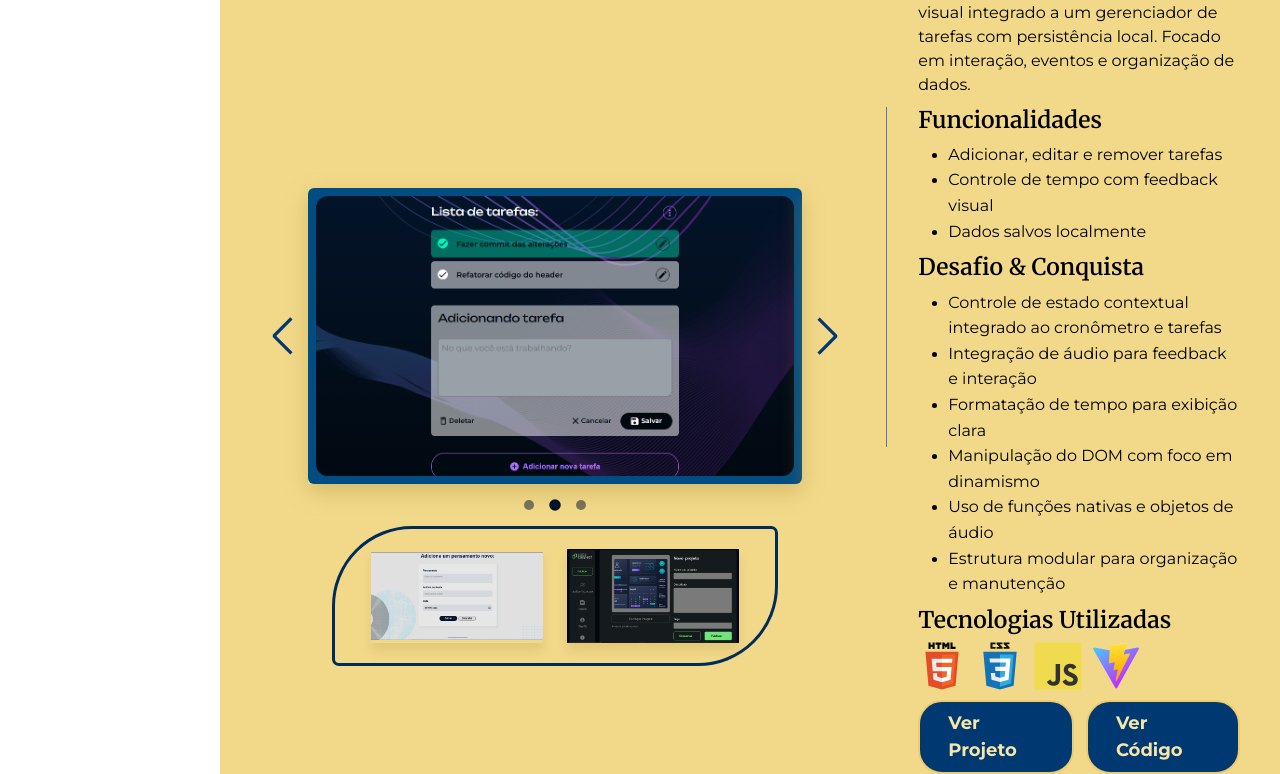
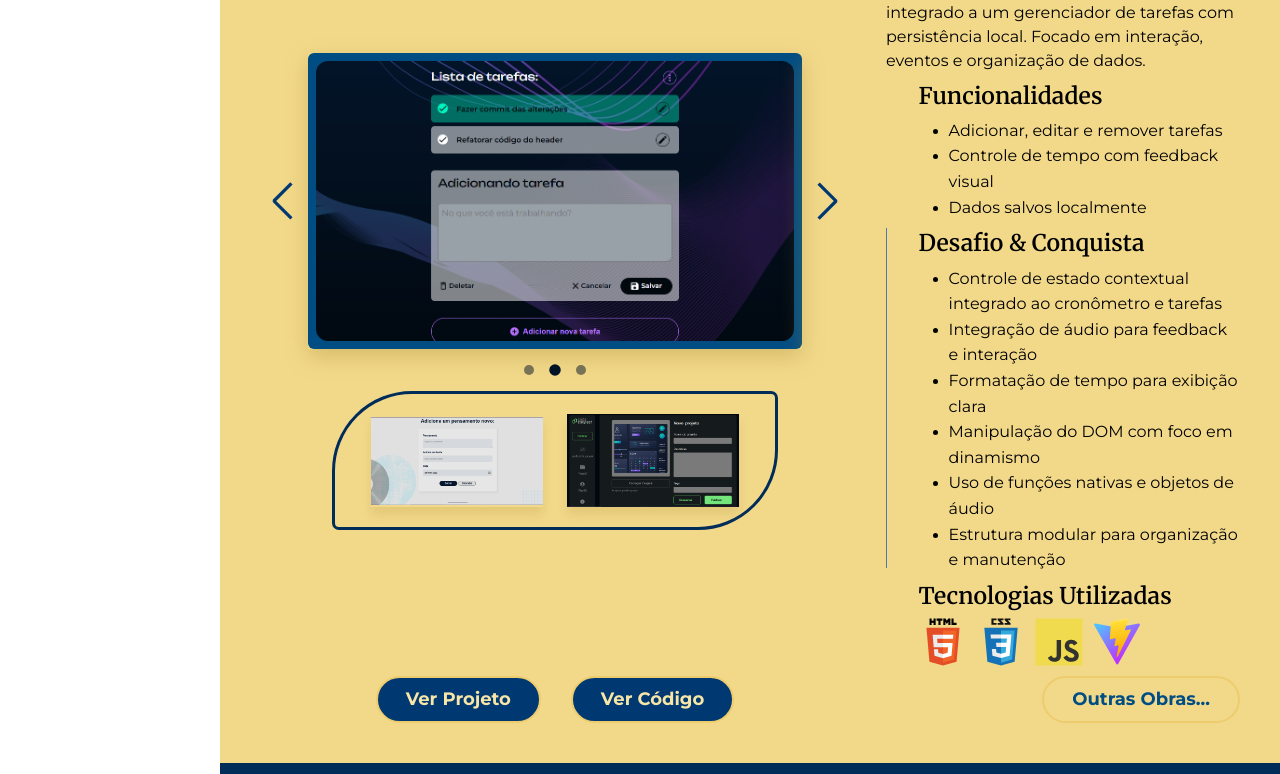
Before and after one commit to chiquinelli-bia/portifolio, a React (Vite) app: page / in a window 1280 px wide. Shown: the part 908-1682 px from the top of the page. Built offline with nearby package versions, Linux system fonts and the light colour scheme; a web font is replaced by a local one.

Commit message:
refactor(carousel): move container buttons para componente de carousel e adapta estilos

```diff
--- a/src/pages/landingPage/sections/portifolio/gallery/carousel/carousel.module.css
+++ b/src/pages/landingPage/sections/portifolio/gallery/carousel/carousel.module.css
@@ -4,6 +4,7 @@
   backface-visibility: hidden;
   flex: 1;
   justify-content: center;
+  margin-top: 3rem;
 }
 .container {
   display: flex;
@@ -47,3 +48,9 @@
   opacity: 1;
   transform: scale(1.15);
 }
+.containerButtons {
+  display: flex;
+  gap: 3rem;
+  justify-content: center;
+  margin-top: auto;
+}
--- a/src/pages/landingPage/sections/portifolio/gallery/carousel/index.jsx
+++ b/src/pages/landingPage/sections/portifolio/gallery/carousel/index.jsx
@@ -5,6 +5,7 @@ import { useGalleryContext } from "@/contexts/galleryContext/galleryContext";
 import { ProjectSlide } from "./slide";
 import { useEffect } from "react";
 import { ThumbsPreview } from "./thumbsPreview";
+import { ButtonLink } from "@/components/button/buttonLink";
 
 export const Carousel = () => {
   const [emblaRef, emblaApi] = useEmblaCarousel({
@@ -21,6 +22,8 @@ export const Carousel = () => {
     setCurrentImage,
     currentImage,
   } = useGalleryContext();
+
+  const currentProject = projects[currentIndex];
 
   useEffect(() => {
     if (!emblaApi) return;
@@ -68,6 +71,12 @@ export const Carousel = () => {
         ))}
       </div>
       <ThumbsPreview projects={projects} emblaApi={emblaApi} />
+      <div className={styles.containerButtons}>
+        <ButtonLink path={currentProject.links.demo}>Ver Projeto</ButtonLink>
+        <ButtonLink path={currentProject.links.repository}>
+          Ver Código
+        </ButtonLink>
+      </div>
     </div>
   );
 };
--- a/src/pages/landingPage/sections/portifolio/gallery/projectInfo/index.jsx
+++ b/src/pages/landingPage/sections/portifolio/gallery/projectInfo/index.jsx
@@ -12,10 +12,10 @@ export const Info = () => {
       <Heading as="h3" variant="lg" className={styles.projectTitle}>
         {currentProject.title}
       </Heading>
+      <p>{currentProject.description}</p>
       <div className={styles.projectContent}>
         <span className={styles.divider} />
         <div className={styles.content}>
-          <p>{currentProject.description}</p>
           <Heading as="h4" variant="md">
             Funcionalidades
           </Heading>
@@ -43,14 +43,6 @@ export const Info = () => {
             ))}
           </ul>
           <div className={styles.containerButton}>
-            <div>
-              <ButtonLink path={currentProject.links.demo}>
-                Ver Projeto
-              </ButtonLink>
-              <ButtonLink path={currentProject.links.repository}>
-                Ver Código
-              </ButtonLink>
-            </div>
             <ButtonLink className="outline" path="/projetos">
               Outras Obras...
             </ButtonLink>
--- a/src/pages/landingPage/sections/portifolio/gallery/projectInfo/projectInfo.module.css
+++ b/src/pages/landingPage/sections/portifolio/gallery/projectInfo/projectInfo.module.css
@@ -21,12 +21,13 @@
   height: 34rem;
   display: block;
   background-color: var(--color-brand-blue-100);
-  margin-top: 13rem;
+  margin: auto 0;
 }
 .content {
   display: flex;
   flex-direction: column;
   gap: 1rem;
+  margin-top: 1rem;
 }
 .featureList,
 .highlightList {
@@ -44,14 +45,5 @@
   gap: 1rem;
 }
 .containerButton {
-  display: flex;
-  flex-direction: column;
-  align-items: flex-end;
-  gap: 1rem;
+  margin-left: auto;
 }
-
-.containerButton > div {
-  display: flex;
-  align-items: end;
-  gap: 1.2rem;
-}
```
